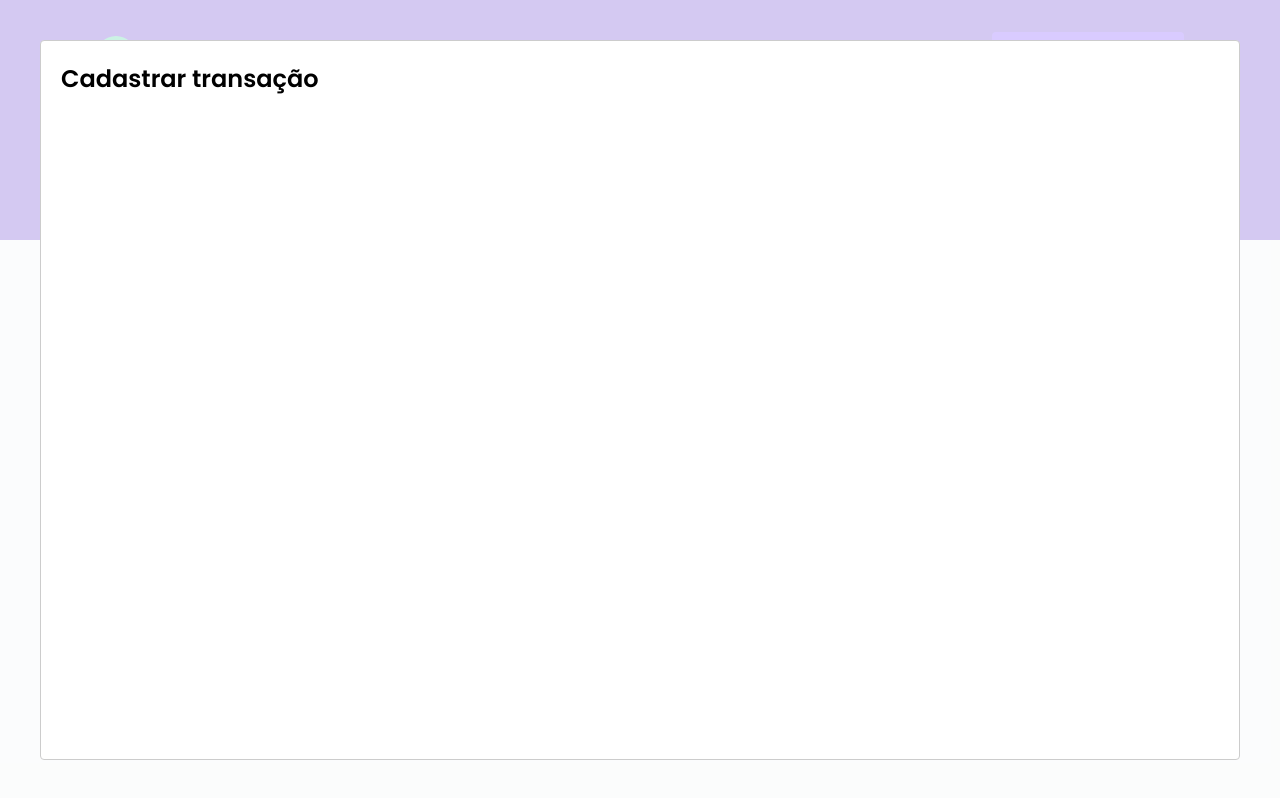
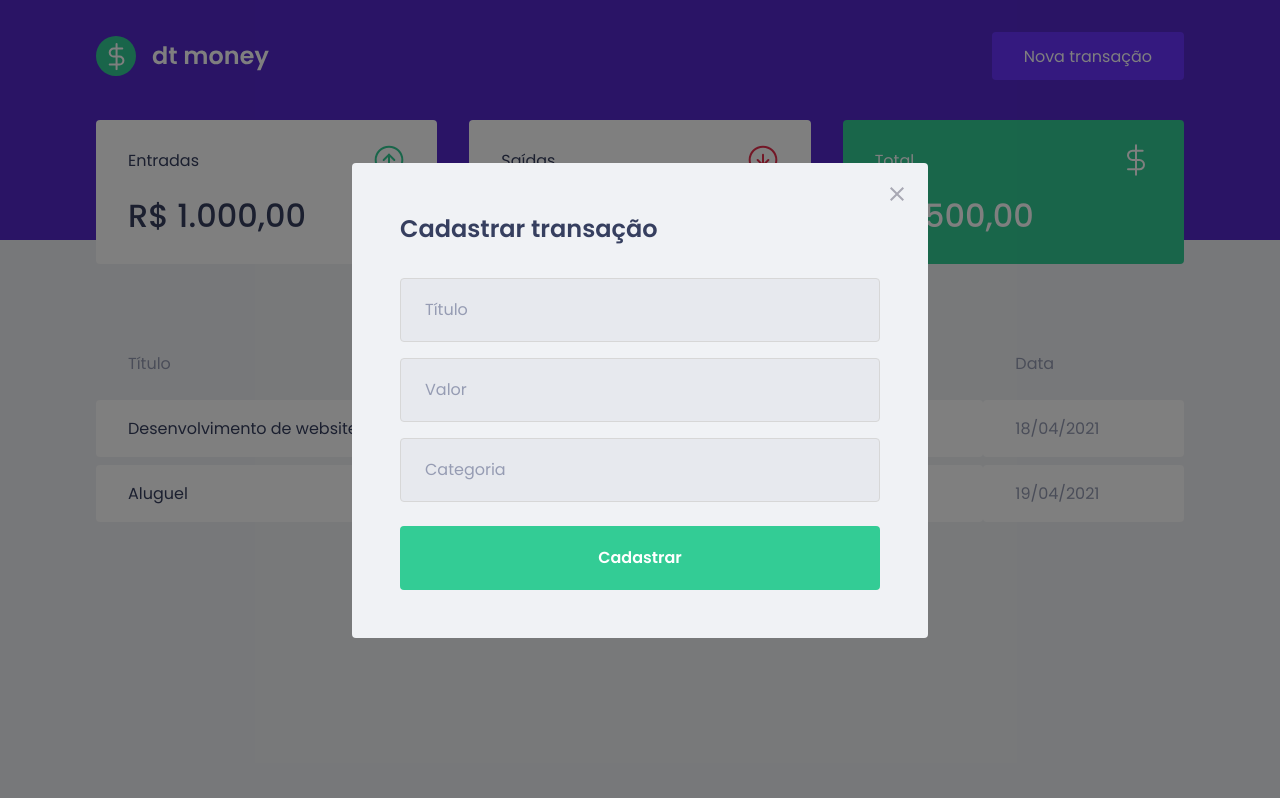
Before and after one commit to marcelorbueno/dtmoney, a React (Create React App) app: page / in a window 1280 px wide. Both pictures are taken after a click on the button "Nova transação". Built offline with nearby package versions, Linux system fonts and the light colour scheme; no server answers; what miragejs would draw is missing.

Commit message:
Estrutura do formulário

```diff
--- a/src/App.tsx
+++ b/src/App.tsx
@@ -2,6 +2,7 @@
 import Modal from 'react-modal'
 import { Dashboard } from "./components/Dashboard"
 import { Header } from "./components/Header"
+import { NewTransactionModal } from "./components/NewTransactionModal"
 
 import { GlobalStyle } from "./styles/global"
 
@@ -24,12 +25,10 @@
 
       <Dashboard />
 
-      <Modal
-          isOpen={isNewTransactionModalOpen}
-          onRequestClose={hanldeCloseNewTransactionModal}
-      >
-          <h2>Cadastrar transação</h2>
-      </Modal>
+      <NewTransactionModal
+        isOpen={isNewTransactionModalOpen}
+        onRequestClose={hanldeCloseNewTransactionModal}
+      />
 
       <GlobalStyle />
     </>
--- /dev/null
+++ b/src/components/NewTransactionModal/index.tsx
@@ -0,0 +1,47 @@
+import Modal from 'react-modal'
+import closeImg from '../../assets/close.svg'
+import { Container } from "./styles";
+
+interface NewTransactionModalProps {
+  isOpen: boolean;
+  onRequestClose: () => void;
+}
+
+export function NewTransactionModal({ isOpen, onRequestClose }: NewTransactionModalProps) {
+  return (
+    <Modal
+        isOpen={isOpen}
+        onRequestClose={onRequestClose}
+        overlayClassName="react-modal-overlay"
+        className="react-modal-content"
+    >
+      <button
+        type="button"
+        onClick={onRequestClose}
+        className="react-modal-close"
+      >
+        <img src={closeImg} alt="Fechar modal"/>
+      </button>
+      <Container>
+        <h2>Cadastrar transação</h2>
+
+        <input
+          placeholder="Título"
+        />
+
+        <input
+          type="number"
+          placeholder="Valor"
+        />
+
+        <input
+          placeholder="Categoria"
+        />
+
+        <button type="submit">
+          Cadastrar
+        </button>
+      </Container>
+    </Modal>
+  )
+}
--- /dev/null
+++ b/src/components/NewTransactionModal/styles.ts
@@ -0,0 +1,49 @@
+import styled from 'styled-components'
+
+export const Container = styled.form`
+  h2 {
+    color: var(--text-title);
+    font-size: 1.5rem;
+    margin-bottom: 2rem;
+  }
+
+  input {
+    width: 100%;
+    padding: 0 1.5rem;
+    height: 4rem;
+    border-radius: 0.25rem;
+
+    border: 1px solid #d7d7d7;
+    background: #e7e9ee;
+
+    font-weight: 400;
+    font-size: 1rem;
+
+    &::placeholder {
+      color: var(--text-body);
+    }
+
+    & + input {
+      margin-top: 1rem;
+    }
+  }
+
+  button[type="submit"] {
+    width: 100%;
+    padding: 0 1.5rem;
+    height: 4rem;
+    background: var(--green);
+    color: #fff;
+    border-radius: 0.25rem;
+    border: 0;
+    font-size: 1rem;
+    margin-top: 1.5rem;
+    font-weight: 600;
+
+    transition: filter 0.2s;
+
+    &:hover {
+      filter: brightness(0.9);
+    }
+  }
+`
--- a/src/components/TransactionsTable/styles.ts
+++ b/src/components/TransactionsTable/styles.ts
@@ -24,6 +24,13 @@
 
         &:first-child {
           color: var(--text-title);
+          border-top-left-radius: 0.25rem;
+          border-bottom-left-radius: 0.25rem;
+        }
+
+        &:last-child {
+          border-top-right-radius: 0.25rem;
+          border-bottom-right-radius: 0.25rem;
         }
 
         &.deposit {
--- a/src/styles/global.ts
+++ b/src/styles/global.ts
@@ -13,6 +13,8 @@
 
         --background: #f0f2f5;
         --shape: #ffffff;
+
+        --background-modal-overlay: rgba(0, 0, 0, 0.5);
     }
 
     * {
@@ -53,4 +55,41 @@
         opacity: 0.6;
         cursor: not-allowed;
     }
+
+    .react-modal-overlay {
+        background: var(--background-modal-overlay);
+
+        position: fixed;
+        top: 0;
+        bottom: 0;
+        right: 0;
+        left: 0;
+
+        display: flex;
+        align-items: center;
+        justify-content: center;
+    }
+
+    .react-modal-content {
+        width: 100%;
+        max-width: 576px;
+        background: var(--background);
+        padding: 3rem;
+        position: relative;
+        border-radius: 0.25rem;
+    }
+
+    .react-modal-close {
+        position: absolute;
+        right: 1.5rem;
+        top: 1.5rem;
+        border: 0;
+        background: transparent;
+
+        transition: filter 0.2s;
+
+        &:hover {
+            filter: brightness(0.8);
+        }
+    }
 `
```
Also changed, not shown: src/components/TransactionsTable/index.tsx (indentation only).
